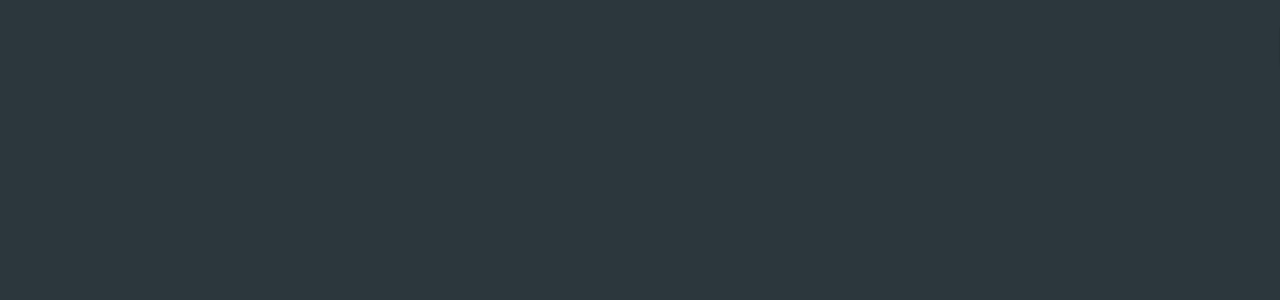
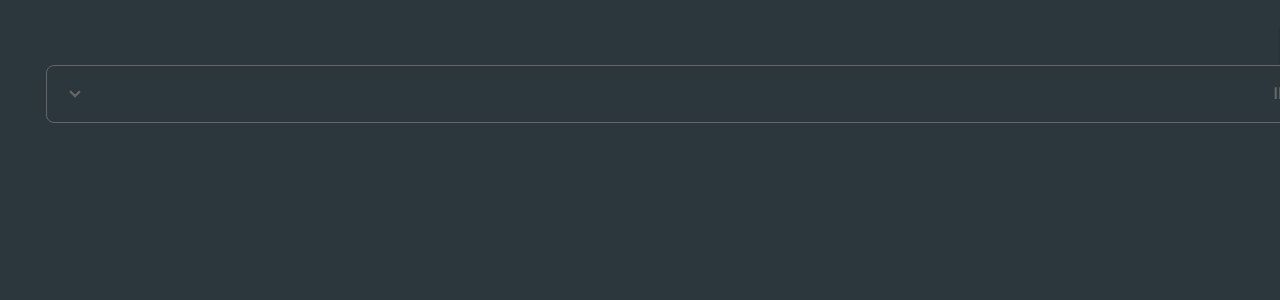
Before and after one commit to dosepehr/base-front-app, a Next.js app: page / in a window 1280 px wide. Shown: the top 300 px of the page. Built offline with nearby package versions, Linux system fonts and the light colour scheme.

Commit message:
add collapse component

```diff
--- a/src/app/page.tsx
+++ b/src/app/page.tsx
@@ -1,10 +1,12 @@
 import Button from '@/components/Button';
 import Checkbox from '@/components/Checkbox';
+import Collapse from '@/components/Collapse';
 export default function Home() {
     return (
         <div>
             <Checkbox defaultChecked />
             <Button>fk</Button>
+            <Collapse content='ff' key={'d'} title='lldlld' />
         </div>
     );
 }
--- /dev/null
+++ b/src/components/Collapse/collapse.type.ts
@@ -0,0 +1,5 @@
+
+export type CollapseProps = {
+    title: string;
+    content: string;
+};
--- /dev/null
+++ b/src/components/Collapse/index.tsx
@@ -0,0 +1,14 @@
+import React, { FC } from 'react';
+import { CollapseProps } from './collapse.type';
+
+const Collapse: FC<CollapseProps> = ({ title, content }) => {
+    return (
+        <div className='collapse collapse-arrow bg-primary border border-gray-3 text-gray-3'>
+            <input type='radio' name='my-accordion-2' />
+            <div className='collapse-title font-semibold'>{title}</div>
+            <div className='collapse-content text-sm'>{content}</div>
+        </div>
+    );
+};
+
+export default Collapse;
```
